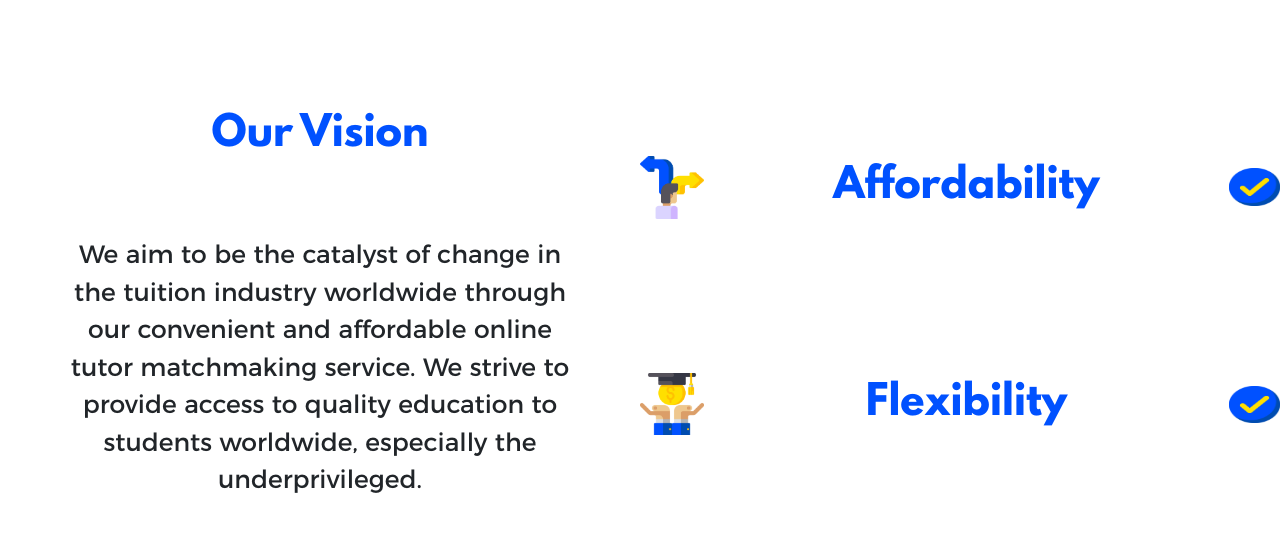
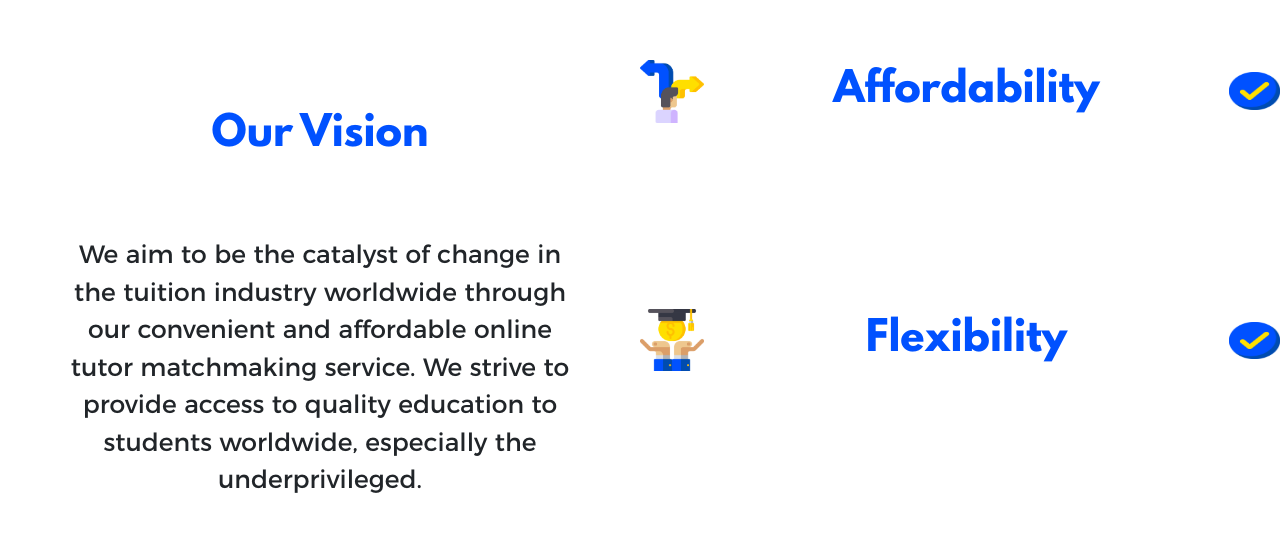
Before and after one commit to briidge-edu/briidge-frontend, a React (Create React App) app: page / in a window 1280 px wide. Shown: the part 1679-2235 px from the top of the page. Built offline with nearby package versions, Linux system fonts and the light colour scheme.

Commit message:
added negative margin for multiline column

```diff
--- a/src/pages/Homepage.tsx
+++ b/src/pages/Homepage.tsx
@@ -67,6 +67,10 @@ const useStyles = makeStyles((theme) => ({
     },
 
     multilineColumn: {
+        marginTop: '-10%',
+        '@media (max-width: 1100px)': {
+            marginTop: '0'
+        },
         flex: 1,
         display: 'flex',
         flexDirection: 'column',
```
